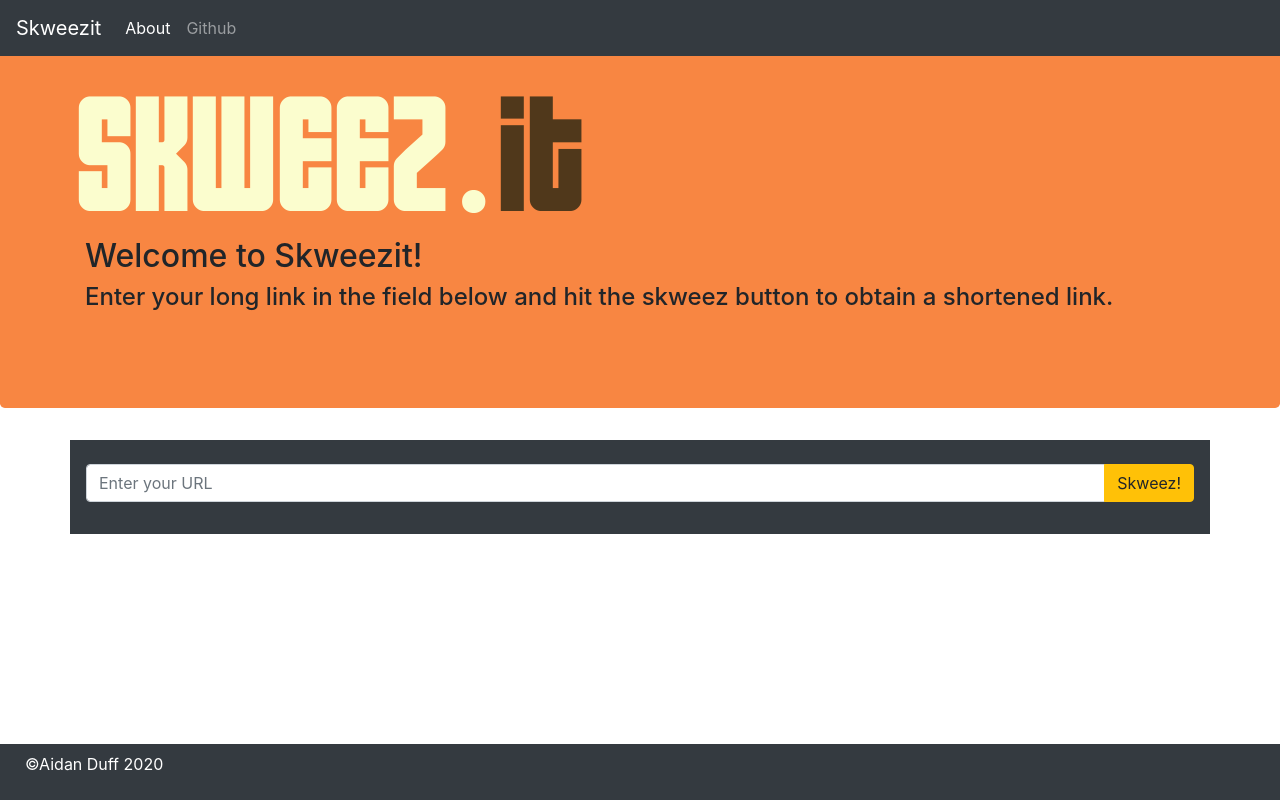
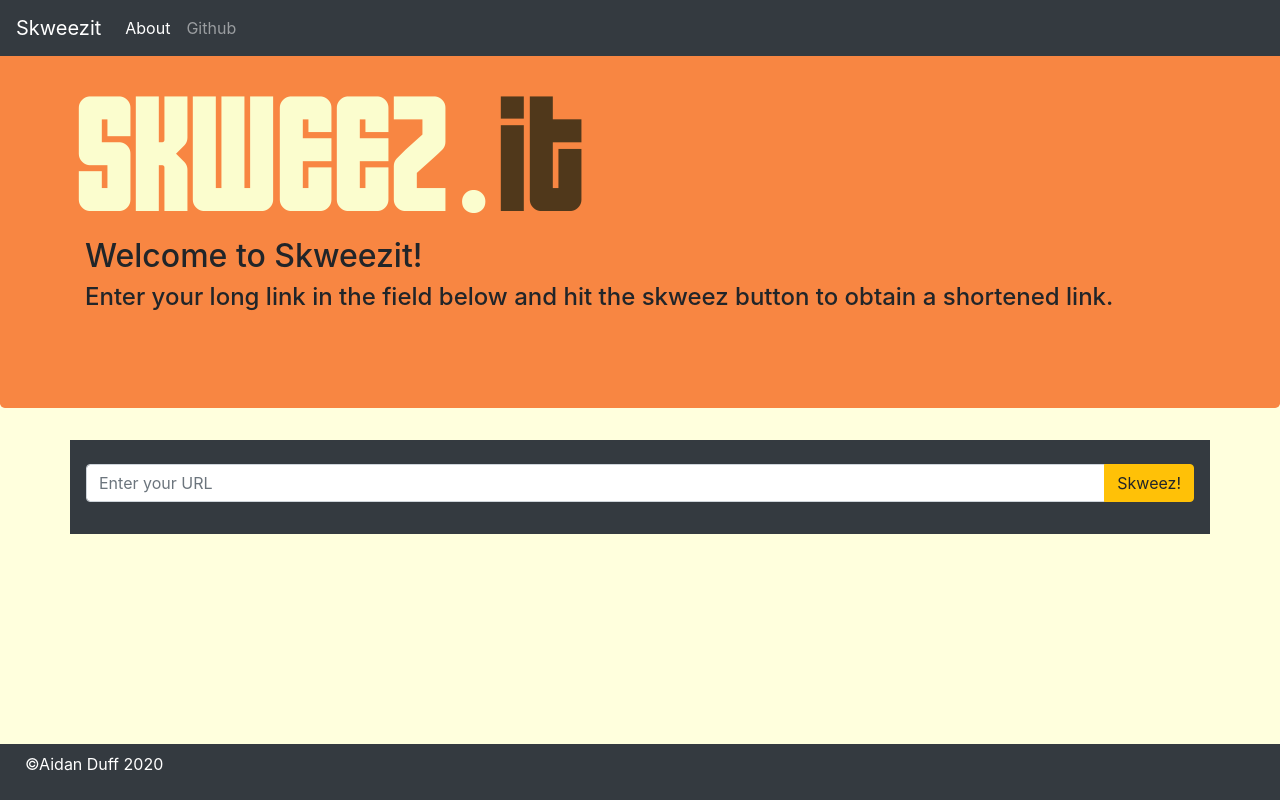
Before and after one commit to aidanduff/url-shortener-frontend, a React (Create React App) app: page / in a window 1280 px wide. Built offline with nearby package versions, Linux system fonts and the light colour scheme.

Commit message:
refactored to use app.js as the 'home page'

```diff
--- a/package.json
+++ b/package.json
@@ -10,6 +10,7 @@
     "bootstrap": "^4.5.3",
     "react": "^16.13.1",
     "react-dom": "^16.13.1",
+    "react-router-dom": "^5.2.0",
     "react-scripts": "3.4.3"
   },
   "scripts": {
--- a/src/App.css
+++ b/src/App.css
@@ -5,6 +5,10 @@
 .App-logo {
   height: 40vmin;
   pointer-events: none;
+}
+
+body {
+  background-color: #ffd !important;
 }
 
 @media (prefers-reduced-motion: no-preference) {
--- a/src/App.js
+++ b/src/App.js
@@ -1,10 +1,18 @@
 import React from 'react';
 import Home from "./components/home";
+import BottomNav from './components/bottomNav';
+import Jumbotron from './components/jumbotron';
+import Navbar from './components/navbar';
 import './App.css';
 
 function App() {
   return (
+    <React.Fragment>
+      <Navbar />
+      <Jumbotron />
        <Home />
+       <BottomNav />
+       </React.Fragment>
   );
 }
 
--- a/src/components/home.jsx
+++ b/src/components/home.jsx
@@ -2,10 +2,6 @@ import React, { Component } from 'react';
 import http from "../services/httpService";
 import Input from "./input";
 import Output from "./output";
-import Logo from "./logo";
-import BottomNav from './bottomNav';
-import Jumbotron from './jumbotron';
-import Navbar from './navbar';
 
 class Home extends Component {
     state = { originalUrl: '',
@@ -33,15 +29,11 @@ class Home extends Component {
     render() {
         return (
         <React.Fragment>
-            <Navbar />
-            <Jumbotron />
-            {/* <Logo /> */}
             <div className="container p-3 mb-2 bg-dark text-white">
             <Input onUrlEntry={this.setOriginalUrl}
             onURLChange={this.changeOriginalUrl}/>
             <Output shortenedUrl={this.state.shortenedUrl}/>
             </div>
-            <BottomNav />
         </React.Fragment>);
     }
 }
```
Also changed, not shown: 1 other file (tests, documents, lock files or other folders).
